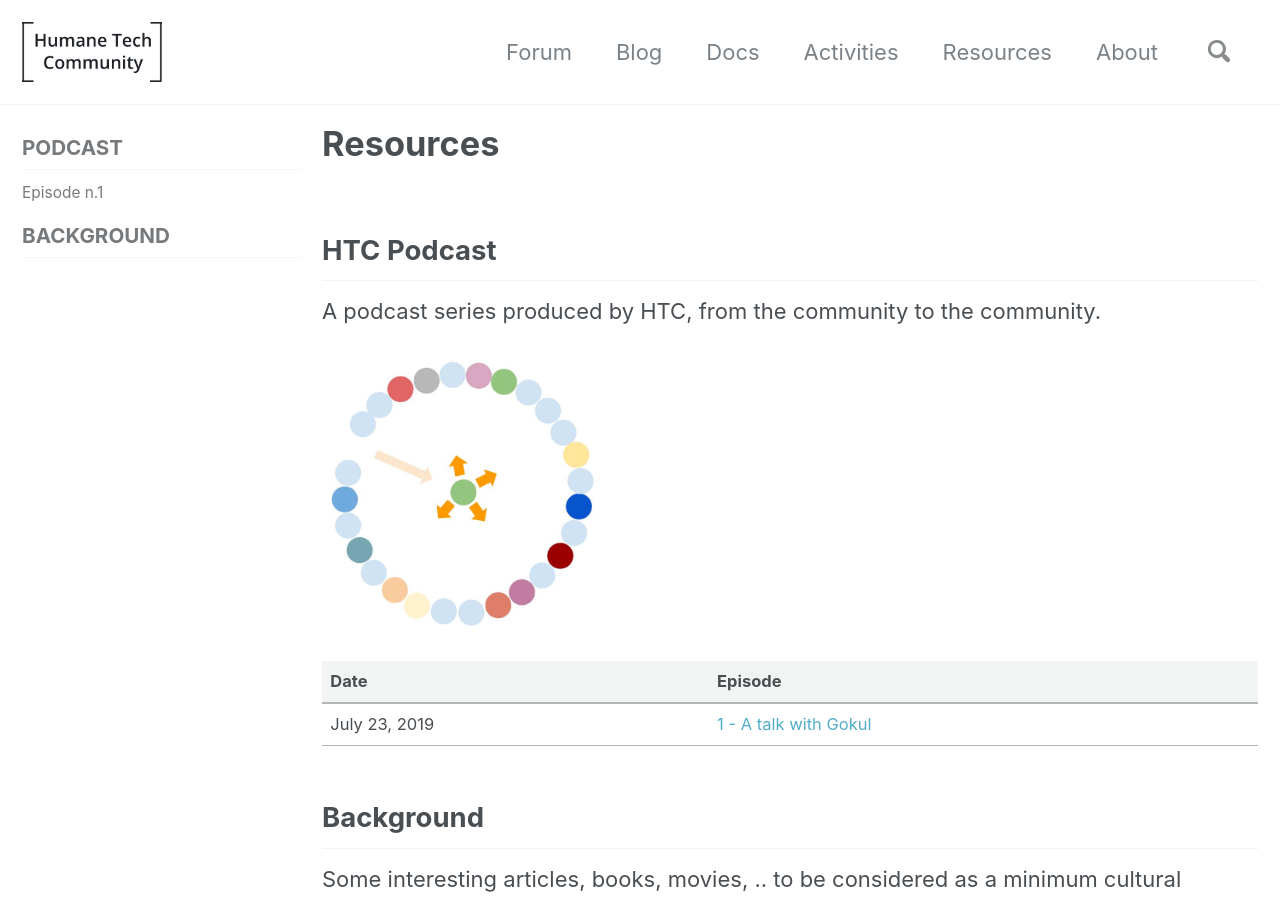
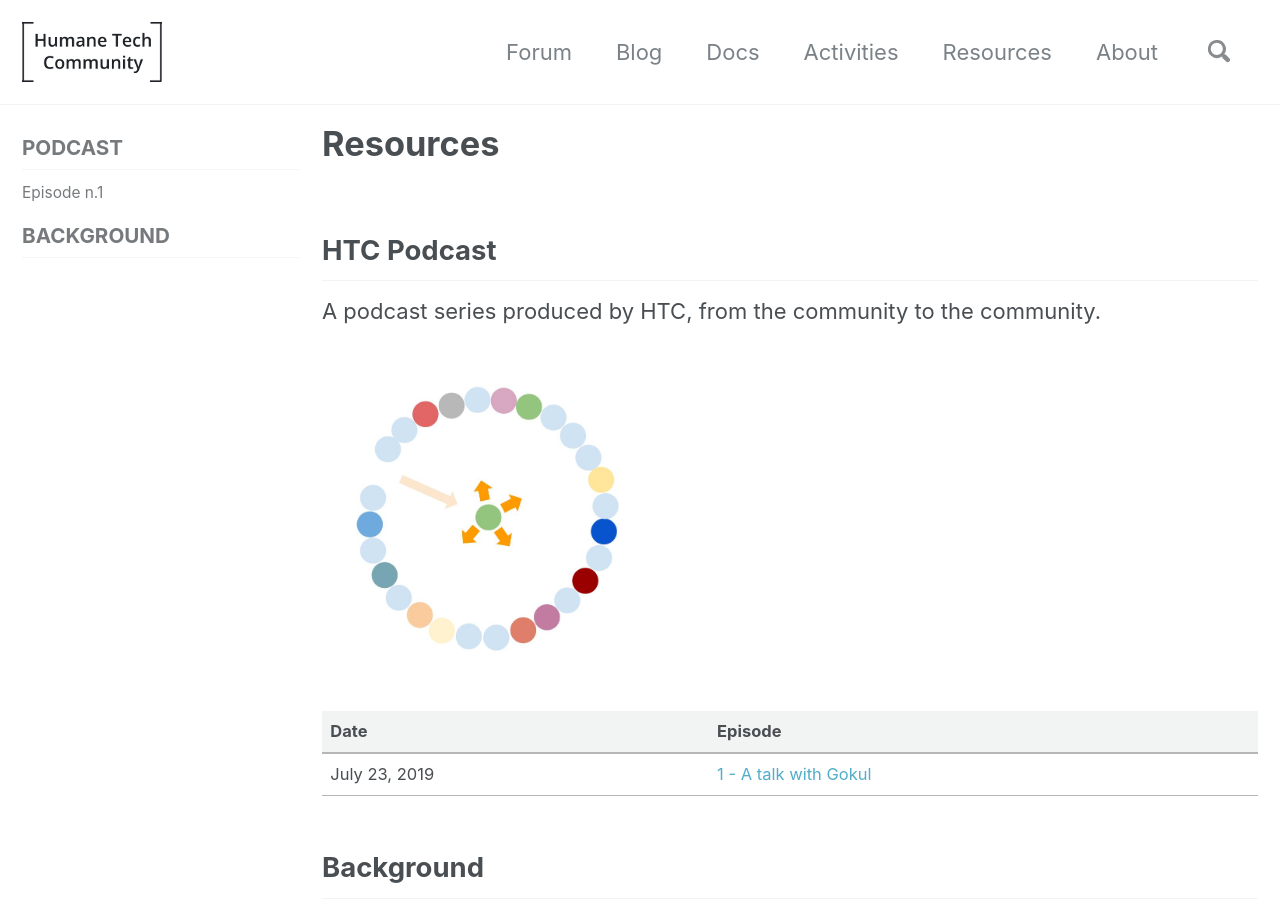
Before and after one commit to humanetech-community/community-hub, a Jekyll site: the page built from _resources/00-resources-root/00-resources-root.md, in a window 1280 px wide and 900 px high. Built offline with Jekyll 4.4.1, drawn with Linux system fonts in a browser that asks for light colours; cached includes are drawn as plain includes; nearby versions of some CDN libraries.

Commit message:
Image updated - #98

```diff
--- a/_resources/00-resources-root/00-resources-root.md
+++ b/_resources/00-resources-root/00-resources-root.md
@@ -15,7 +15,7 @@
 
 A podcast series produced by HTC, from the community to the community.
 
-<img src="/assets/images/podcast/podcast_icon.png" width="30%">
+<img src="/assets/images/podcast/podcast_icon.png" width="30%" style="margin: 25px;">
 
 
 | Date | Episode |
```
